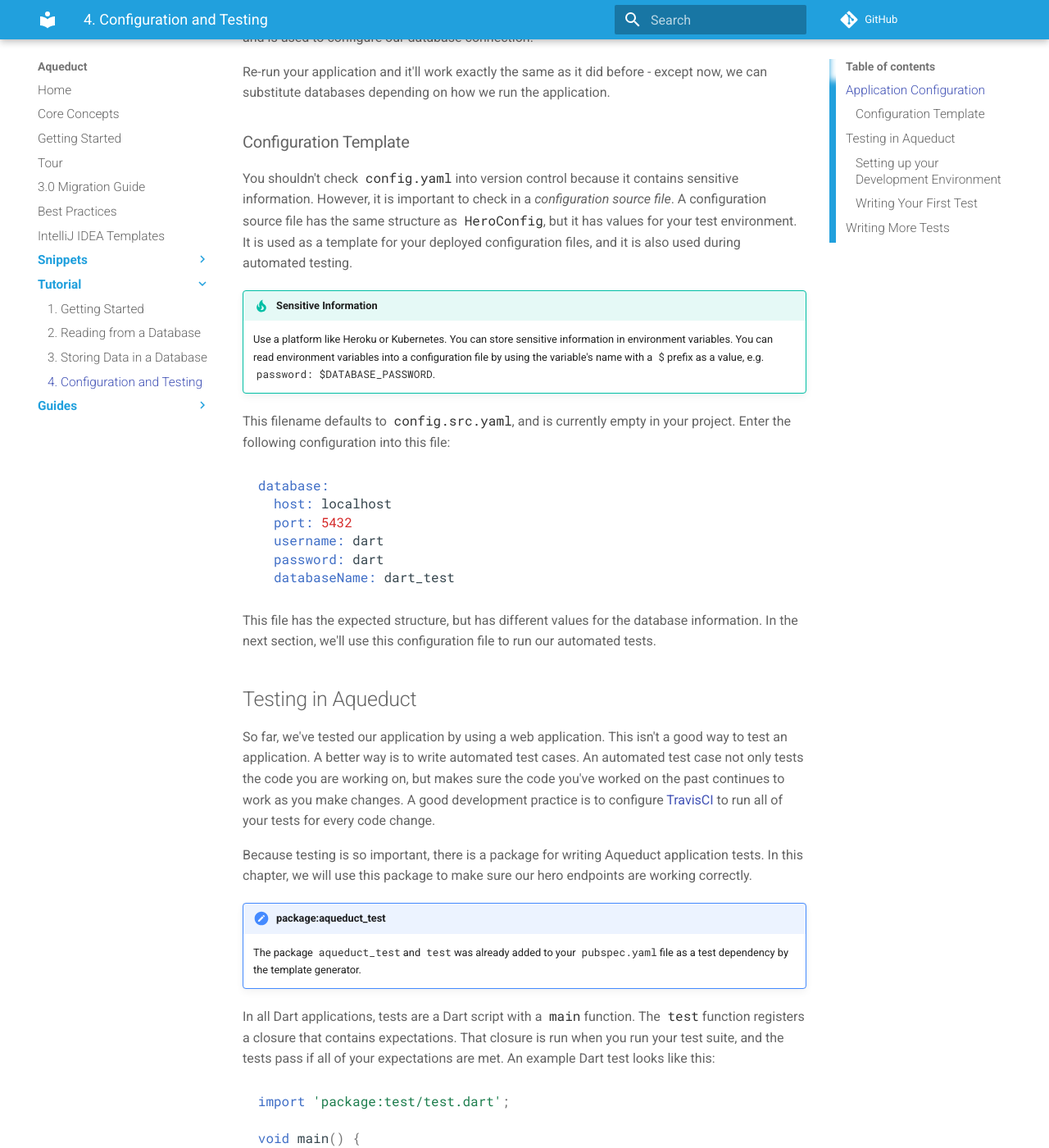
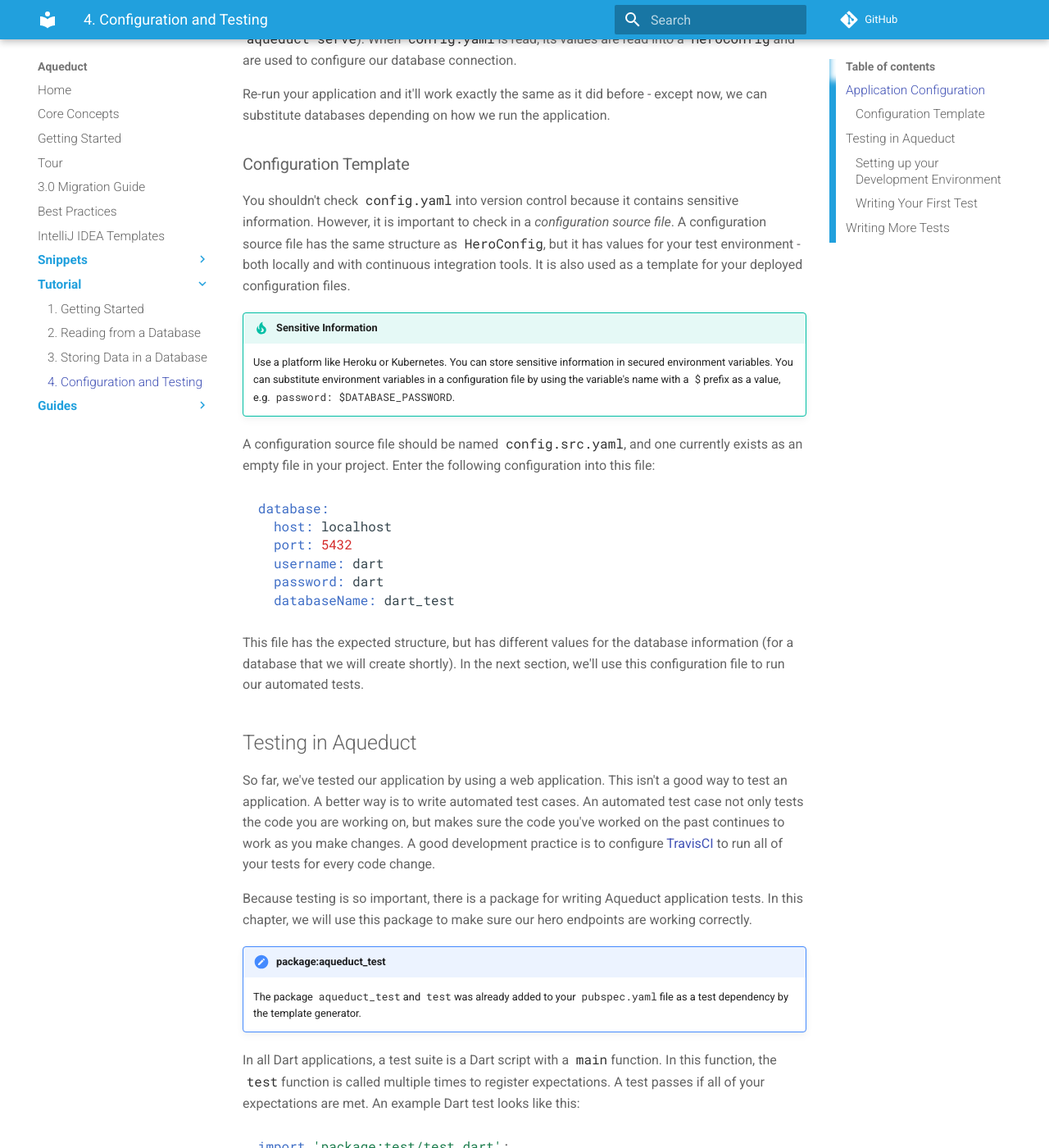
Before and after one commit to stablekernel/aqueduct, an MkDocs documentation site: the page built from source/docs/tut/writing-tests.md, in a window 1280 px wide and 1400 px high, scrolled down 1773 px. Shown: the whole window at 82% size. Built offline with MkDocs 1.6.1 and Material for MkDocs 9.7.7, drawn with Linux system fonts in a browser that asks for light colours; comment, search, counter and statistics services are not loaded; old or Windows-style settings are respelled for this version of MkDocs; some of the changed text lies outside the part shown.

Commit message:
Fix some grammar in test tutorial

````diff
--- a/source/docs/tut/writing-tests.md
+++ b/source/docs/tut/writing-tests.md
@@ -27,12 +27,12 @@ class HeroConfig extends Configuration {
 }
 ```
 
-A `Configuration` subclass declares the expected properties of a configuration file. `HeroConfig` has one property named `database` - this just so happens to be the same name as the first key in `config.yaml`. A `DatabaseConfiguration` is a built-in configuration type that has properties for host, port, username, password and databaseName. We can load `config.yaml` into a `HeroConfig` because they have the same structure.
+A `Configuration` subclass declares the expected properties of a configuration file. `HeroConfig` has one property named `database` - this matches the name of our top-level key in `config.yaml`. A `DatabaseConfiguration` is a built-in configuration type that has properties for `host`, `port`, `username`, `password` and `databaseName`. We can load `config.yaml` into a `HeroConfig` because they have the same structure and all of the key names match the property names in our configuration types.
 
 !!! tip "Invalid Configuration"
     If your configuration file and configuration object don't have a matching structure, an error will be thrown when your application starts and tell you which values are missing.
 
-Let's load this configuration file and use its values to set up our database connection by replacing the `prepare` method in `lib/channel.dart`:
+Let's load `config.yaml` and use its values to set up our database connection by replacing the `prepare` method in `lib/channel.dart`:
 
 ```dart
 @override
@@ -53,18 +53,18 @@ Future prepare() async {
 }
 ```
 
-When our application starts, our channel has access to an `options` property that has the command-line arguments that started the application. By default, the value of `configurationFilePath` is `config.yaml` (it corresponds to `--config-path` in `aqueduct serve`). When `config.yaml` is read, its values are read into the `config` object and is used to configure our database connection.
+When our application starts, our channel has access to an `options` property that has the command-line arguments that started the application. By default, the value of `configurationFilePath` is `config.yaml` (it corresponds to `--config-path` in `aqueduct serve`). When `config.yaml` is read, its values are read into a `HeroConfig` and are used to configure our database connection.
 
 Re-run your application and it'll work exactly the same as it did before - except now, we can substitute databases depending on how we run the application.
 
 ### Configuration Template
 
-You shouldn't check `config.yaml` into version control because it contains sensitive information. However, it is important to check in a *configuration source file*. A configuration source file has the same structure as `HeroConfig`, but it has values for your test environment. It is used as a template for your deployed configuration files, and it is also used during automated testing.
+You shouldn't check `config.yaml` into version control because it contains sensitive information. However, it is important to check in a *configuration source file*. A configuration source file has the same structure as `HeroConfig`, but it has values for your test environment - both locally and with continuous integration tools. It is also used as a template for your deployed configuration files.
 
 !!! tip "Sensitive Information"
-    Use a platform like Heroku or Kubernetes. You can store sensitive information in environment variables. You can read environment variables into a configuration file by using the variable's name with a `$` prefix as a value, e.g. `password: $DATABASE_PASSWORD`.
+    Use a platform like Heroku or Kubernetes. You can store sensitive information in secured environment variables. You can substitute environment variables in a configuration file by using the variable's name with a `$` prefix as a value, e.g. `password: $DATABASE_PASSWORD`.
 
-This filename defaults to `config.src.yaml`, and is currently empty in your project. Enter the following configuration into this file:
+A configuration source file should be named `config.src.yaml`, and one currently exists as an empty file in your project. Enter the following configuration into this file:
 
 ```dart
 database:
@@ -75,7 +75,7 @@ database:
   databaseName: dart_test
 ```
 
-This file has the expected structure, but has different values for the database information. In the next section, we'll use this configuration file to run our automated tests.
+This file has the expected structure, but has different values for the database information (for a database that we will create shortly). In the next section, we'll use this configuration file to run our automated tests.
 
 ## Testing in Aqueduct
 
@@ -86,7 +86,7 @@ Because testing is so important, there is a package for writing Aqueduct applica
 !!! note "package:aqueduct_test"
     The package `aqueduct_test` and `test` was already added to your `pubspec.yaml` file as a test dependency by the template generator.
 
-In all Dart applications, tests are a Dart script with a `main` function. The `test` function registers a closure that contains expectations. That closure is run when you run your test suite, and the tests pass if all of your expectations are met. An example Dart test looks like this:
+In all Dart applications, a test suite is a Dart script with a `main` function. In this function, the `test` function is called multiple times to register expectations. A test passes if all of your expectations are met. An example Dart test looks like this:
 
 ```dart
 import 'package:test/test.dart';
@@ -101,7 +101,7 @@ void main() {
 
 ### Setting up your Development Environment
 
-In `config.src.yaml`, we target the database `dart:dart@localhost:5432/dart_test`. This database is used by all Aqueduct applications for automated testing. When your application is tested, your application's tables are temporarily added to this database and then discarded after tests complete. This means that no data is stored in between test runs.
+In `config.src.yaml`, we target the database `dart:dart@localhost:5432/dart_test`. This is a 'special' database that is used by all Aqueduct applications for automated testing (by default). When your application is tested, its tables are temporarily added to this database and then discarded after tests complete. This means that no data is stored in between test runs.
 
 Create this database by running `psql` and enter the following SQL:
 
@@ -113,7 +113,7 @@ GRANT all ON database dart_test TO dart;
 ```
 
 !!! tip "dart_test Database"
-    You only have to create this database once per machine, and in any continuous integration scripts. All of your Aqueduct applications will use this database for automated testing.
+    You only have to create this database once per machine, and in any continuous integration scripts. All of your Aqueduct applications will use this database for automated testing. Fun fact - you can run multiple application's tests simultaneously using this database because the tables only exist for the database connection that created them.
 
 ### Writing Your First Test
 
@@ -162,6 +162,9 @@ class Harness extends TestHarness<WildfireChannel> with TestHarnessORMMixin {
 ```
 
 The mixin gives our harness the method `resetData`. This method deletes everything from the test database and uploads the schema in a pristine state. By calling this method in `onSetUp`, our test harness will reset data before each test.
+
+!!! tip "New Project Templates"
+    Using the `-t` command-line argument with `aqueduct create` allows you to select a template. Templates like `db` and `db_and_auth` have a test harness that already mixes in `TestHarnessORMMixin`.
 
 Now, we can run this test by right-clicking on the `main` function in `hero_controller_test.dart` and selecting `Run tests in 'hero_controller_test.dart'`. A panel will appear that shows the results of your tests. You'll see a green checkmark next to the test in this panel to show that your test succeeded. If your test did not succeed, the reason will be printed to the console. If your test failed because of an error in your code, you will also be able to see the stack trace of the error.
 
````
